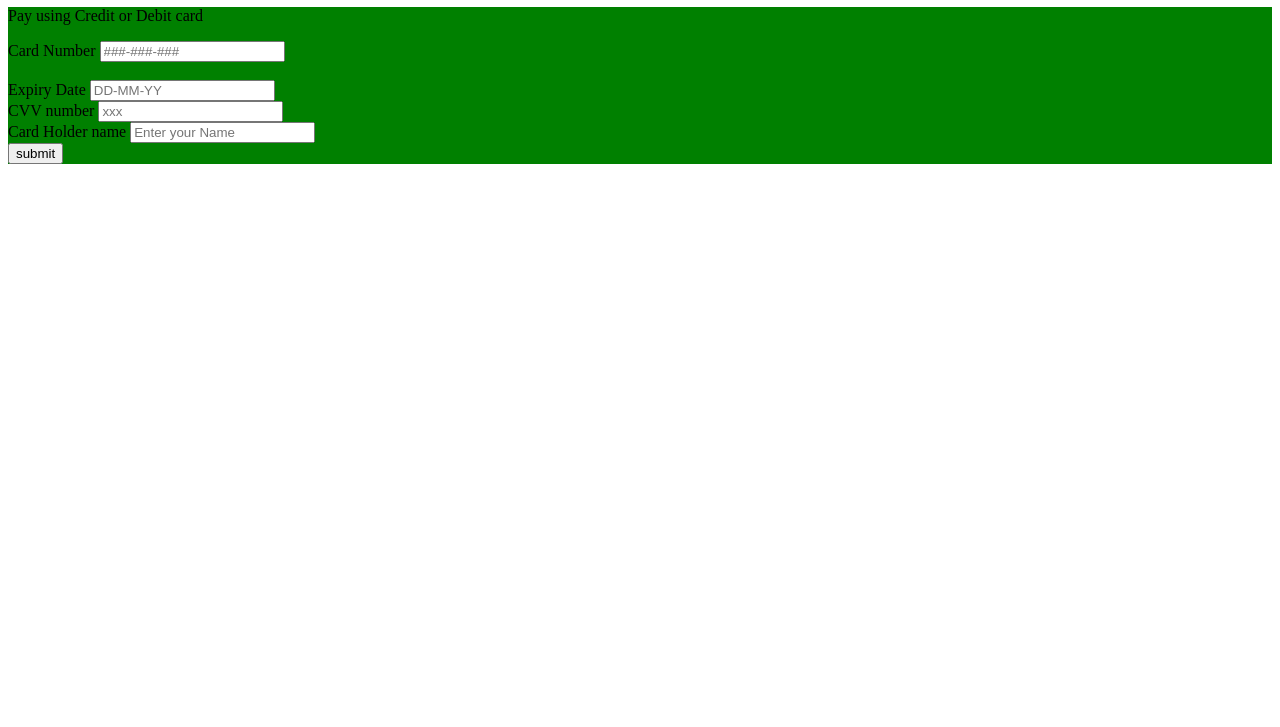
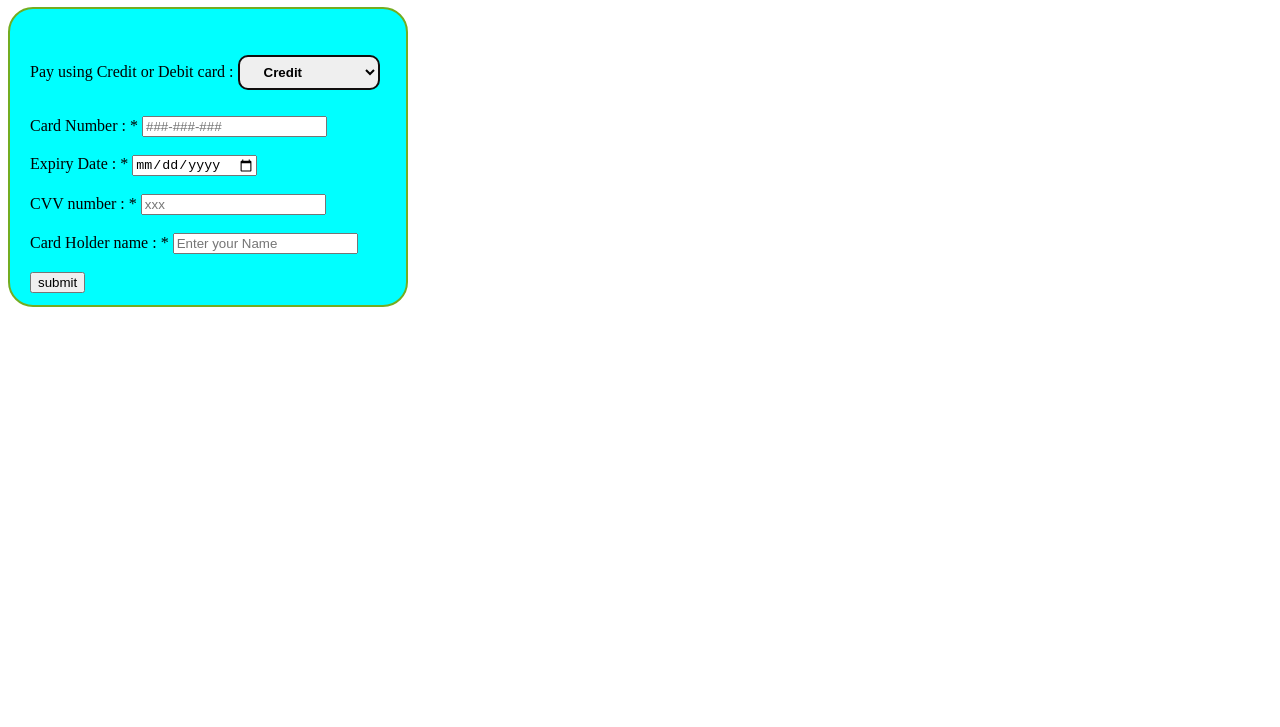
Before and after one commit to manumr13/first_project, a plain HTML site: page index.html in a window 1280 px wide. Shown: the part 73-800 px from the top of the page. Drawn offline with Linux system fonts and the light colour scheme.

Commit message:
adding colour

```diff
--- a/index.html
+++ b/index.html
@@ -9,38 +9,42 @@
 <body>
     <h1>Payment Form</h1>
 		<div class="card-details">
-			<p>Pay using Credit or Debit card</p>
-
+			<p>Pay using Credit or Debit card :
+				<select name="card" id="selecting">
+					<option value="Credit"> Credit</option>
+					<option value="Debit">Debit</option>
+				</select>
+			</p>
 			<div class="card-number">
-				<label> Card Number </label>
-				<input type="text"
+				<label> Card Number : *</label>
+				<input type="number"
 					class="card-number-field"
-					placeholder="###-###-###" />
+					placeholder="###-###-###" required/>
 			</div>
 			<br />
 			<div class="date-number">
-				<label> Expiry Date </label>
-				<input type="text"
+				<label> Expiry Date : *</label>
+				<input type="date"
 					class="date-number-field"
-					placeholder="DD-MM-YY" />
+					placeholder="DD-MM-YY" required/>
 			</div>
-
+			<br>
 			<div class="cvv-number">
-				<label> CVV number </label>
-				<input type="text"
+				<label> CVV number : *</label>
+				<input type="number"
 					class="cvv-number-field"
-					placeholder="xxx" />
+					placeholder="xxx" required/>
 			</div>
+			<br>
 			<div class="nameholder-number">
-				<label> Card Holder name </label>
+				<label> Card Holder name : *</label>
 				<input type="text"
 					class="card-name-field"
-					placeholder="Enter your Name" />
+					placeholder="Enter your Name" required/>
 			</div>
-			<button type="submit"
-					class="submit-now-btn">
-				submit
-			</button>
+			<br>
+			<input type="submit" value="submit" class="submit-now-btn">
+			<br>
 		</div>
 	</div>
 </body>
--- a/style.css
+++ b/style.css
@@ -1,10 +1,24 @@
 .card-details{
-    background-color: green;
+    box-sizing: border-box;
+    font-family: 'Times New Roman', Times, serif;
+    background-color: aqua;
+    border-radius: 25px;
+    border: 2px solid #73AD21;
+    padding: 20px;
+    width: 400px;
+    height: 300px;
+
 }
-
-h1{
-    text-align: center;
+.submit-now-btn:hover{
+    background-color: blue;
+    border-radius: 10px;
 }
-.card-number{
-    border: 10px;
+#selecting{
+    font-weight: bold;
+    width: 40%;
+    padding: 7px 20px;
+    margin: 10px 0px;
+    box-sizing: border-box;
+    border: 2px solid rgb(16, 14, 14);
+    border-radius: 10px;
 }
```
